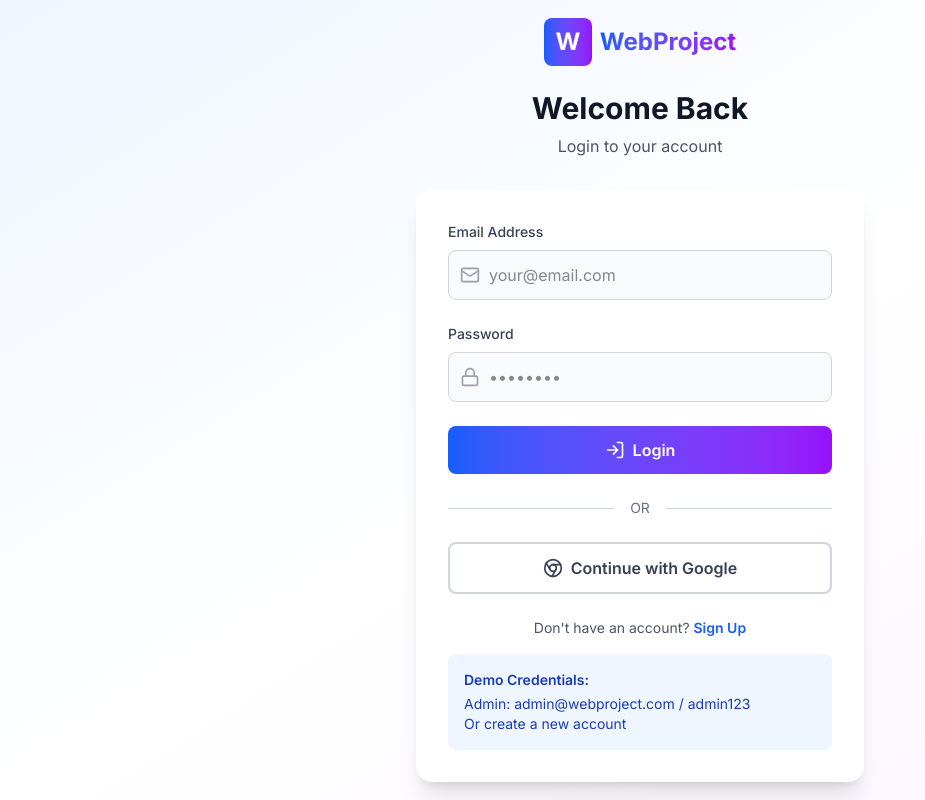
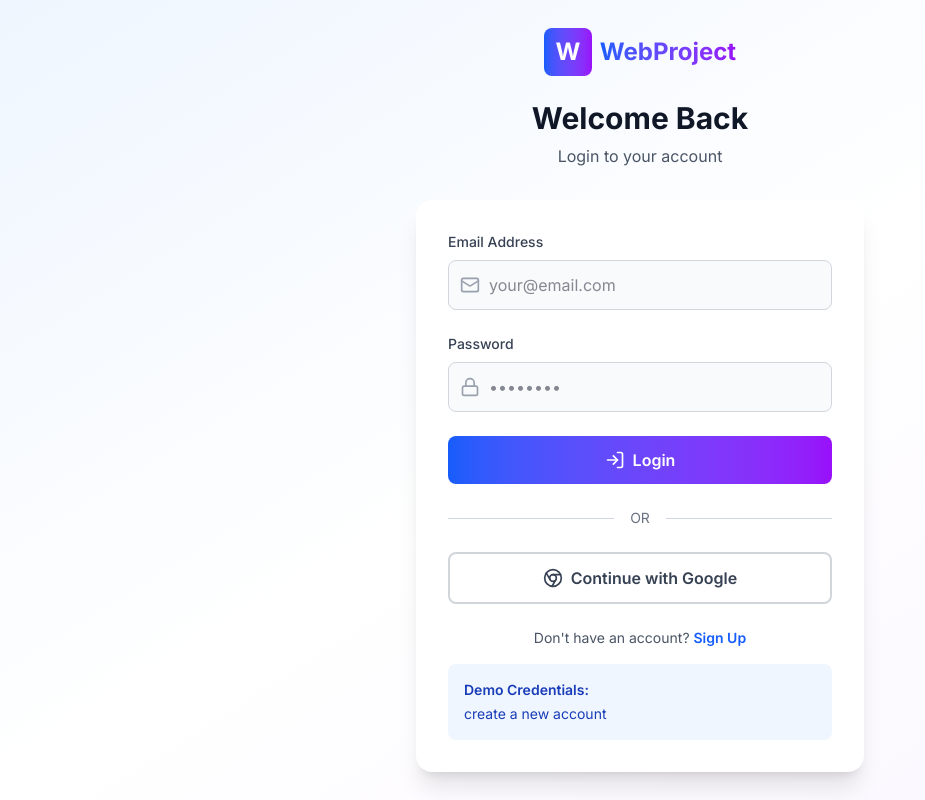
Before and after one commit to multitasker1/WebProject1, a React (Vite) app: page /login in a window 1280 px wide. Shown: the whole page, without its empty margins (0-925 px from the left). Built offline with nearby package versions, Linux system fonts and the light colour scheme.

Commit message:
Update LoginPage.tsx

```diff
--- a/src/pages/LoginPage.tsx
+++ b/src/pages/LoginPage.tsx
@@ -119,8 +119,7 @@ const LoginPage = () => {
 
           <div className="mt-4 p-4 bg-blue-50 dark:bg-blue-900 rounded-lg text-sm text-blue-800 dark:text-blue-200">
             <p className="font-semibold mb-1">Demo Credentials:</p>
-            <p>Admin: admin@webproject.com / admin123</p>
-            <p>Or create a new account</p>
+            <p> create a new account</p>
           </div>
         </div>
       </div>
```
